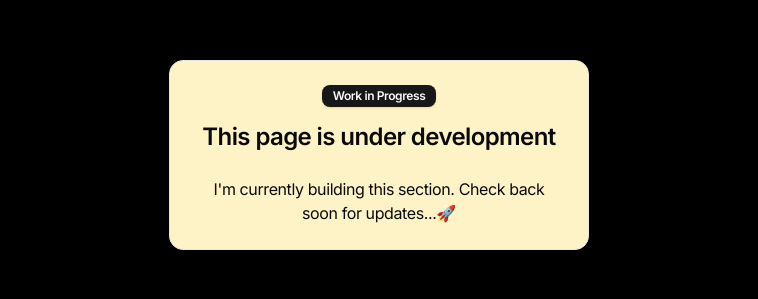
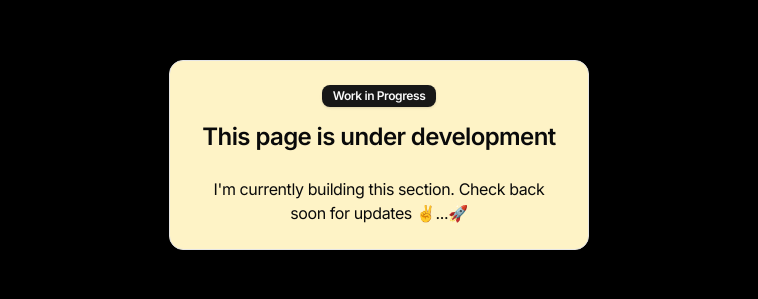
Before and after one commit to DIPAKK2310/dip_blog, a Next.js app: page /cli in a window 1280 px wide. Shown: the part 117-416 px from the top of the page, without its empty margins (261-1019 px from the left). Built offline with nearby package versions, Linux system fonts and the light colour scheme.

Commit message:
feat:cli work in pregress page

```diff
--- a/app/cli/page.tsx
+++ b/app/cli/page.tsx
@@ -13,7 +13,8 @@ export default function WorkInProgress() {
         </CardHeader>
 
         <CardContent className="text-foreground">
-          I'm currently building this section. Check back soon for updates...🚀
+          I'm currently building this section. Check back soon for updates
+          ✌️...🚀
         </CardContent>
       </Card>
     </div>
```
